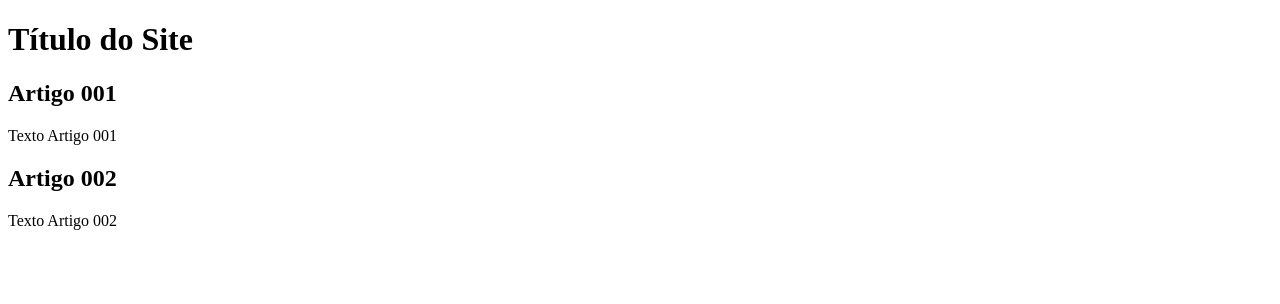
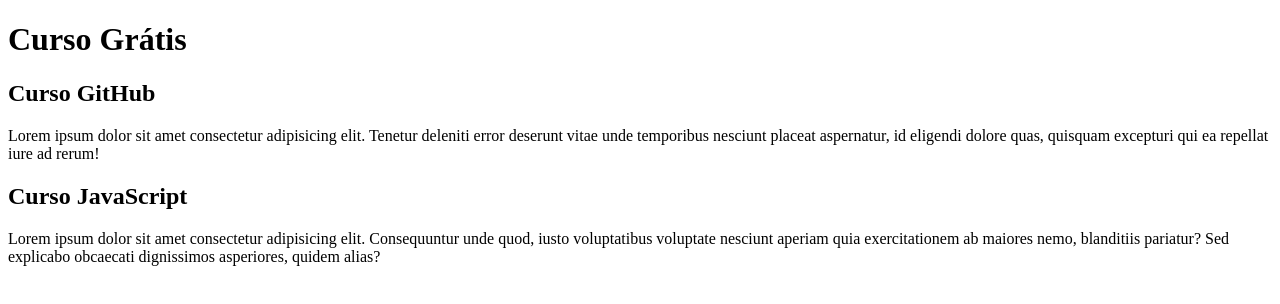
Before and after one commit to AquilaEstevao/Projeto-site, a plain HTML site: page index.html in a window 1280 px wide. Drawn offline with Linux system fonts and the light colour scheme.

Commit message:
escrevendo

```diff
--- a/index.html
+++ b/index.html
@@ -8,15 +8,15 @@
 <body>
     <main>
         <header>
-            <h1>Título do Site</h1>
+            <h1>Curso Grátis</h1>
         </header>
         <article>
-            <h2>Artigo 001</h2>
-            <p>Texto Artigo 001</p>
+            <h2>Curso GitHub</h2>
+            <p>Lorem ipsum dolor sit amet consectetur adipisicing elit. Tenetur deleniti error deserunt vitae unde temporibus nesciunt placeat aspernatur, id eligendi dolore quas, quisquam excepturi qui ea repellat iure ad rerum!</p>
         </article>
         <article>
-            <h2>Artigo 002</h2>
-            <p>Texto Artigo 002</p>
+            <h2>Curso JavaScript</h2>
+            <p>Lorem ipsum dolor sit amet consectetur adipisicing elit. Consequuntur unde quod, iusto voluptatibus voluptate nesciunt aperiam quia exercitationem ab maiores nemo, blanditiis pariatur? Sed explicabo obcaecati dignissimos asperiores, quidem alias?</p>
         </article>
     </main>
 </body>
```
